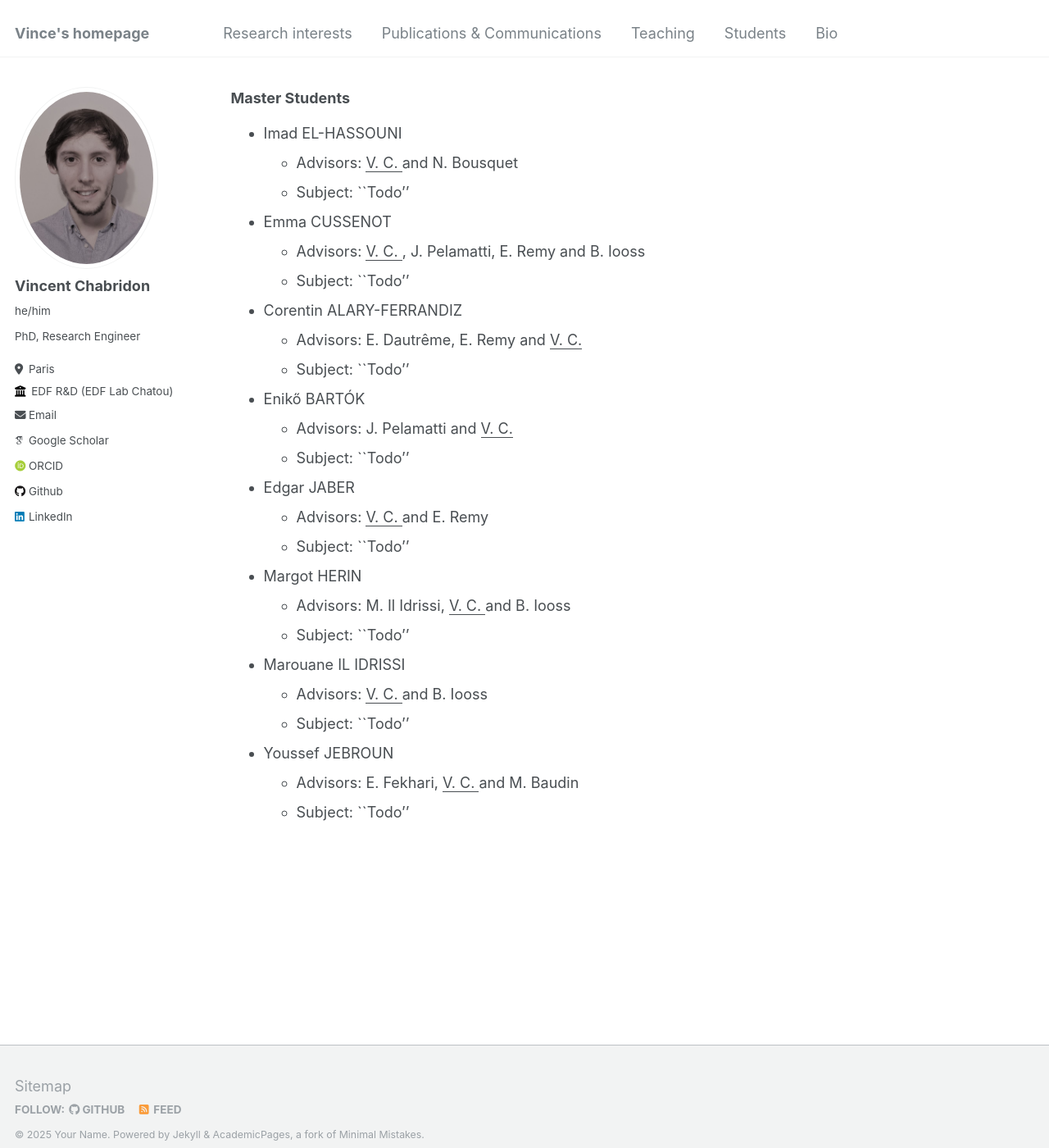
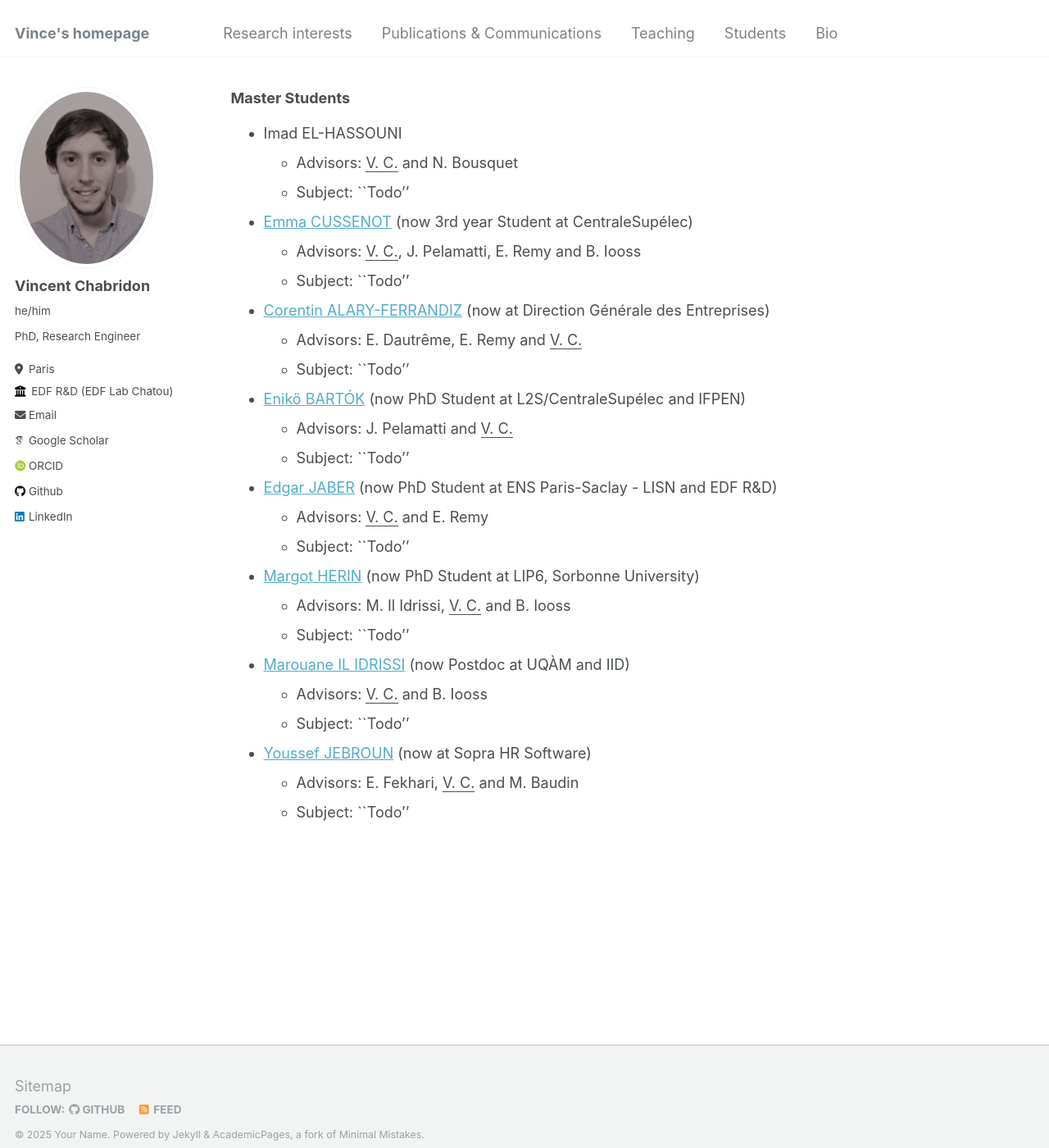
Before and after one commit to vchabri/vchabri.github.io, a Jekyll site: the page built from _pages/students.md, in a window 1280 px wide and 1400 px high, scrolled down 725 px. Shown: the whole window at 82% size. Built offline with Jekyll 4.4.1, drawn with Linux system fonts in a browser that asks for light colours; some web fonts are replaced.

Commit message:
Update students.md

```diff
--- a/_pages/students.md
+++ b/_pages/students.md
@@ -12,39 +12,39 @@ This web page would be terribly empty without the help of the many people with w
 * Edgar JABER (202)
 * Elias FEKHARI
 * Antoine AJENJO (2019 - 2022)
-  - Advisors: <ins> V. C. </ins> and N. Bousquet
+  - Advisors: <ins> V. C.</ins> and N. Bousquet
   - Subject: ``Todo''
 
 ### Postdocs
 * Guillaume CHENNETIER
-  - Advisors: <ins> V. C. </ins> and N. Bousquet
+  - Advisors: <ins> V. C.</ins> and N. Bousquet
   - Subject: ``Todo''
 * Gabriel SARAZIN
-  - Advisors: <ins> V. C. </ins> and N. Bousquet
+  - Advisors: <ins> V. C.</ins> and N. Bousquet
   - Subject: ``Todo''
 
 ### Master Students
 * Imad EL-HASSOUNI
-  - Advisors: <ins> V. C. </ins> and N. Bousquet
+  - Advisors: <ins> V. C.</ins> and N. Bousquet
   - Subject: ``Todo''
-* Emma CUSSENOT
-  - Advisors: <ins> V. C. </ins>, J. Pelamatti, E. Remy and B. Iooss
+* [Emma CUSSENOT](https://www.linkedin.com/in/emma-cussenot-b5b04a257/?originalSubdomain=fr) (now 3rd year Student at CentraleSupélec)
+  - Advisors: <ins> V. C.</ins>, J. Pelamatti, E. Remy and B. Iooss
   - Subject: ``Todo''
-* Corentin ALARY-FERRANDIZ
-  - Advisors: E. Dautrême, E. Remy and <ins> V. C. </ins>
+* [Corentin ALARY-FERRANDIZ](https://www.linkedin.com/in/corentin-alary-ferrandiz-a85b661b8/) (now at Direction Générale des Entreprises)
+  - Advisors: E. Dautrême, E. Remy and <ins> V. C.</ins>
   - Subject: ``Todo''
-* Enikő BARTÓK
-  - Advisors: J. Pelamatti and <ins> V. C. </ins>
+* [Enikő BARTÓK](https://l2s.centralesupelec.fr/u/bartok-eniko/) (now PhD Student at L2S/CentraleSupélec and IFPEN)
+  - Advisors: J. Pelamatti and <ins> V. C.</ins>
   - Subject: ``Todo''
-* Edgar JABER
-  - Advisors: <ins> V. C. </ins> and E. Remy
+* [Edgar JABER](https://edgarjaber.github.io/) (now PhD Student at ENS Paris-Saclay - LISN and EDF R&D)
+  - Advisors: <ins> V. C.</ins> and E. Remy
   - Subject: ``Todo''
-* Margot HERIN
-  - Advisors: M. Il Idrissi, <ins> V. C. </ins> and B. Iooss
+* [Margot HERIN](https://sites.google.com/view/margotherin/about) (now PhD Student at LIP6, Sorbonne University)
+  - Advisors: M. Il Idrissi, <ins> V. C.</ins> and B. Iooss
   - Subject: ``Todo''
-* Marouane IL IDRISSI
-  - Advisors: <ins> V. C. </ins> and B. Iooss
+* [Marouane IL IDRISSI](https://marouaneilidrissi.com/en/home) (now Postdoc at UQÀM and IID)
+  - Advisors: <ins> V. C.</ins> and B. Iooss
   - Subject: ``Todo''
-* Youssef JEBROUN
-  - Advisors: E. Fekhari, <ins> V. C. </ins> and M. Baudin
+* [Youssef JEBROUN](https://www.linkedin.com/in/youssef-jebroun-8930b9172/) (now at Sopra HR Software)
+  - Advisors: E. Fekhari, <ins> V. C.</ins> and M. Baudin
   - Subject: ``Todo''
```
